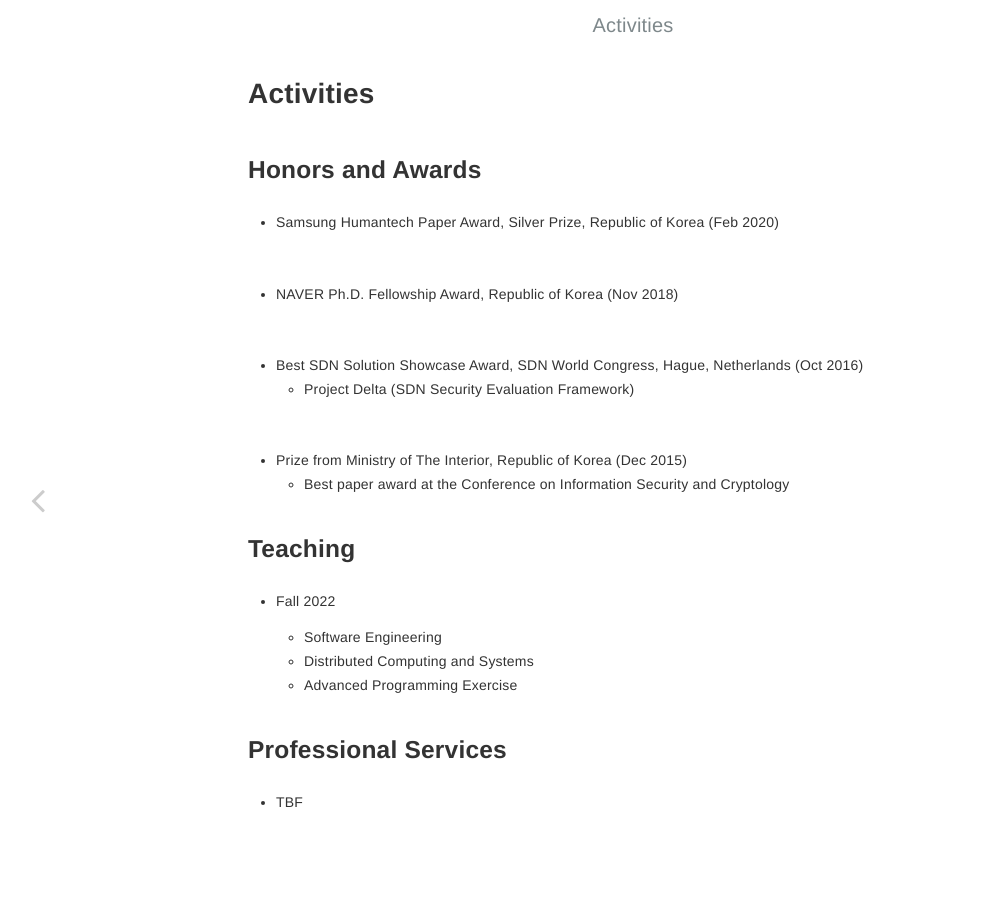
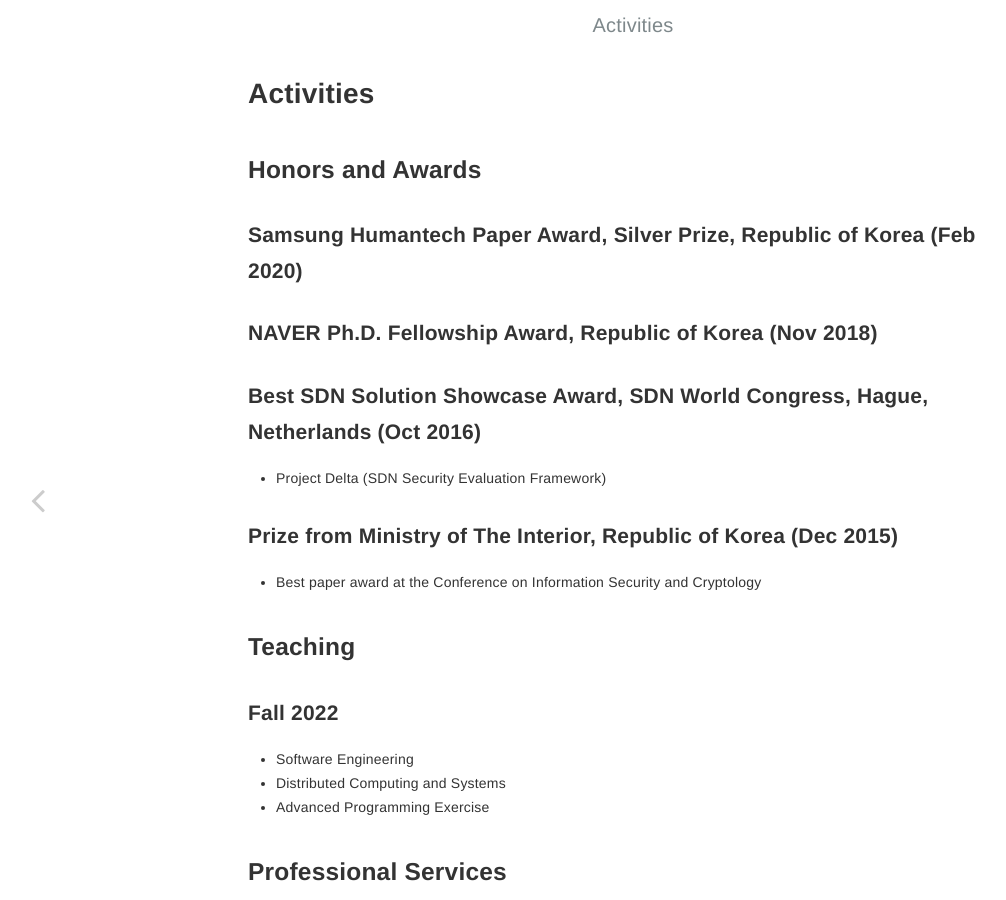
Before and after one commit to nam-jaehyun/nam-jaehyun.github.io, a Jekyll site: the page built from _posts/2022-09-06-activities.md, in a window 1280 px wide. Shown: the whole page, without its empty margins (7-1013 px from the left). Built offline with Jekyll 4.4.1, drawn with Linux system fonts in a browser that asks for light colours.

Commit message:
Update 2022-09-06-activities.md

```diff
--- a/_posts/2022-09-06-activities.md
+++ b/_posts/2022-09-06-activities.md
@@ -8,30 +8,24 @@ layout: post
 
 ## Honors and Awards
 
-- Samsung Humantech Paper Award, Silver Prize, Republic of Korea (Feb 2020)
+### Samsung Humantech Paper Award, Silver Prize, Republic of Korea (Feb 2020)
 
-<br />
+### NAVER Ph.D. Fellowship Award, Republic of Korea (Nov 2018)
 
-- NAVER Ph.D. Fellowship Award, Republic of Korea (Nov 2018)
+### Best SDN Solution Showcase Award, SDN World Congress, Hague, Netherlands (Oct 2016)
+  - Project Delta (SDN Security Evaluation Framework)
 
-<br />
-
-- Best SDN Solution Showcase Award, SDN World Congress, Hague, Netherlands (Oct 2016)
-	- Project Delta (SDN Security Evaluation Framework)
-
-<br />
-
-- Prize from Ministry of The Interior, Republic of Korea (Dec 2015)
-	- Best paper award at the Conference on Information Security and Cryptology
+### Prize from Ministry of The Interior, Republic of Korea (Dec 2015)
+  - Best paper award at the Conference on Information Security and Cryptology
 
 ## Teaching
 
-- Fall 2022
+### Fall 2022
 
-	- Software Engineering
-	- Distributed Computing and Systems
-	- Advanced Programming Exercise
+  - Software Engineering
+  - Distributed Computing and Systems
+  - Advanced Programming Exercise
 
 ## Professional Services
 
-- TBF
+### TBF
```
